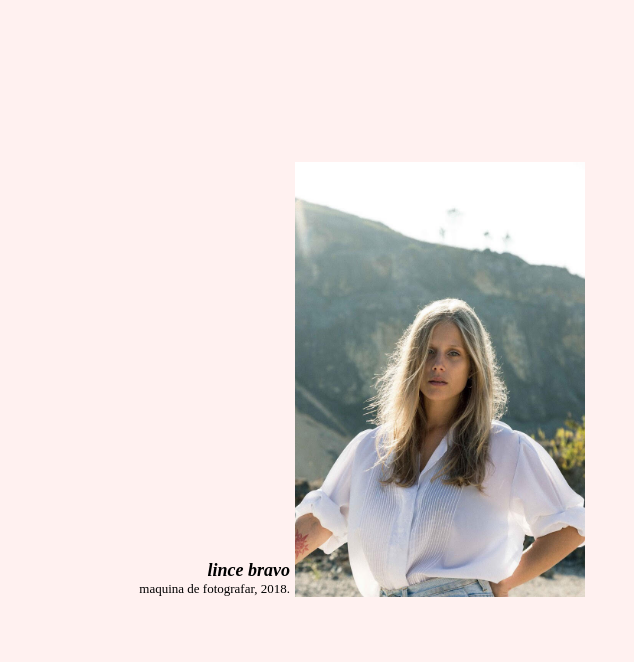
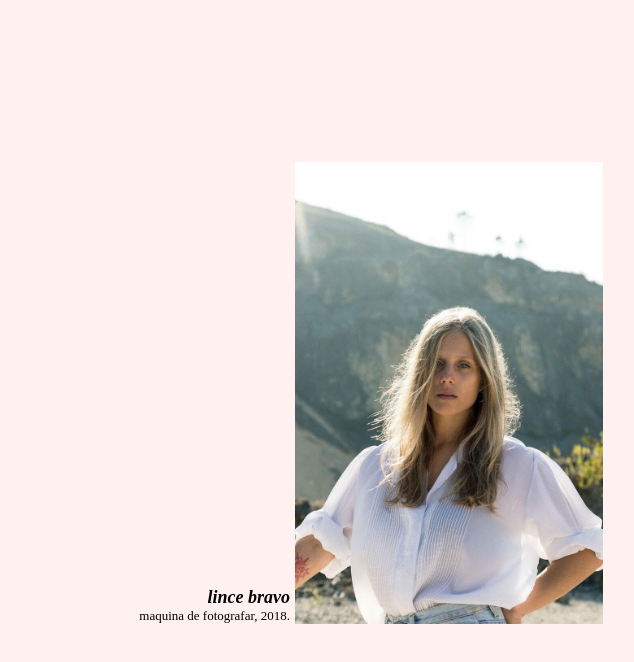
Before and after one commit to eugenio-santos/tigas, a plain HTML site: page index.html in a window 1280 px wide. Shown: the full height of the page, 345-979 px from the left. Drawn offline with Linux system fonts and the light colour scheme.

Commit message:
fucking did it properly

```diff
--- a/css/index.scss
+++ b/css/index.scss
@@ -67,6 +67,7 @@ body {
 #right-col {
     width: 50%;
     padding-top: 98px;
+    height: 70vh;
 }
 
 #front-img {
--- a/js/index.js
+++ b/js/index.js
@@ -1,5 +1,5 @@
 function run() {
-  var rightCol = document.getElementById('right-col');
+  /*var rightCol = document.getElementById('right-col');
 
   rightCol.style.height = window.innerHeight / 1.5 + "px";
 
@@ -20,7 +20,6 @@ function run() {
       obj.addEventListener(type, func);
     };
 
-    /* init - you can init any event */
     throttle("resize", "optimizedResize");
   })();
 
@@ -29,6 +28,7 @@ function run() {
     rightCol.style.height = window.innerHeight / 1.5 + "px";
     console.log(rightCol.style.height);
   });
+  */
 }
 
 if (document.readyState != 'loading') run();
```
Also changed, not shown: css/index.css, 1 other file.
